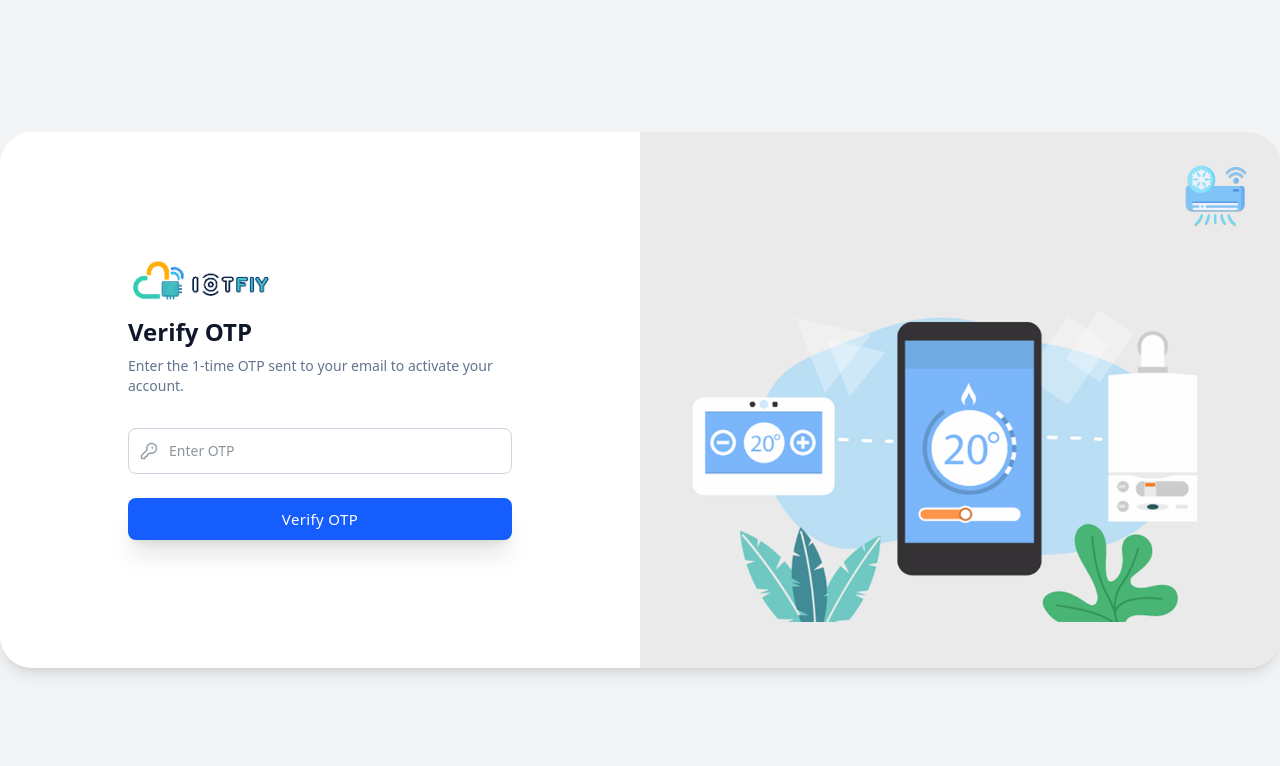
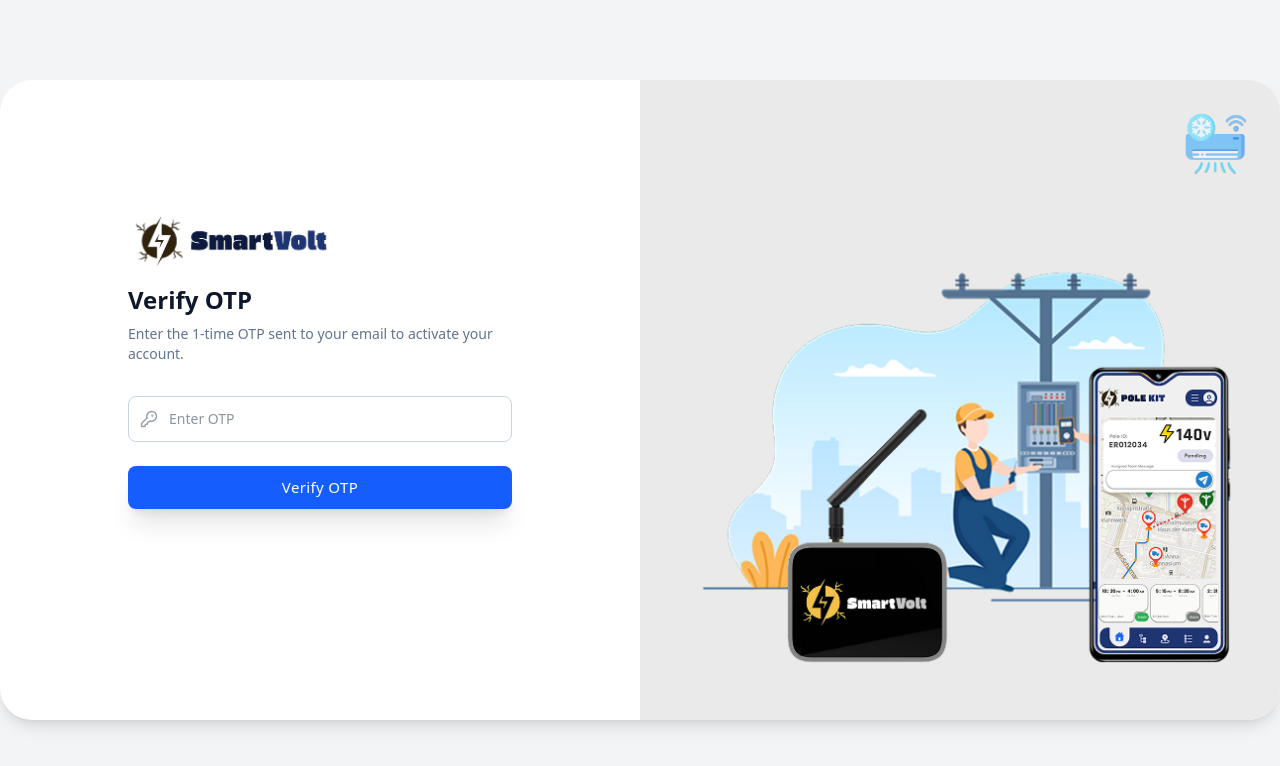
Before and after one commit to FaRaZ-32729/poleKit-Frontend-Vercel, a React (Vite) app: page /verify-otp/1 in a window 1280 px wide. Shown: the top 766 px of the page. Built offline with nearby package versions, Linux system fonts and the light colour scheme; no server answers.

Commit message:
image changed

```diff
--- a/src/components/auth/ForgotPassword.jsx
+++ b/src/components/auth/ForgotPassword.jsx
@@ -9,11 +9,12 @@ const ForgotPassword = () => {
                 <div className="p-8 w-full">
                     <form className="space-y-6 lg:p-24 p-0">
                         <div className="mb-8 text-center md:text-left">
-                            <img
+                            {/* <img
                                 src="/logo.png"
                                 alt="IoTify Logo"
                                 className="h-10 mx-auto md:mx-0 mb-4"
-                            />
+                            /> */}
+                            <img src="/poleKitLogoD.png" alt="SmartVolt Logo" className="h-10 sm:h-15 mx-auto md:mx-0 mb-4" />
                             <h3 className="text-slate-900 text-2xl font-semibold">
                                 Forgot Password
                             </h3>
@@ -69,12 +70,19 @@ const ForgotPassword = () => {
                     </div>
 
                     {/* Main Image */}
-                    <div className="flex-grow flex items-center justify-center p-4">
+                    {/* <div className="flex-grow flex items-center justify-center p-4">
                         <img
                             src="/login-image.png"
                             className="w-full h-auto object-contain"
                             alt="Illustration"
                         />
+                    </div> */}
+                    {/* Right Panel */}
+                    <div style={{ backgroundColor: "#EAEAEA" }} className="h-full hidden md:flex flex-col items-center justify-between p-4">
+
+                        <div className="flex-grow flex items-center justify-center p-4">
+                            <img src="/poleKitLogin.png" className="w-full h-auto object-contain" />
+                        </div>
                     </div>
                 </div>
 
--- a/src/components/auth/ResetPassword.jsx
+++ b/src/components/auth/ResetPassword.jsx
@@ -9,11 +9,12 @@ const ResetPassword = () => {
                 <div className="p-8 w-full">
                     <form className="space-y-6 lg:p-24 p-0">
                         <div className="mb-8 text-center md:text-left">
-                            <img
+                            {/* <img
                                 src="/logo.png"
                                 alt="IoTify Logo"
                                 className="h-10 mx-auto md:mx-0 mb-4"
-                            />
+                            /> */}
+                            <img src="/poleKitLogoD.png" alt="SmartVolt Logo" className="h-10 sm:h-15 mx-auto md:mx-0 mb-4" />
                             <h3 className="text-slate-900 text-2xl font-semibold">
                                 Set a New Password
                             </h3>
@@ -112,12 +113,19 @@ const ResetPassword = () => {
                         />
                     </div>
 
-                    <div className="flex-grow flex items-center justify-center p-4">
+                    {/* <div className="flex-grow flex items-center justify-center p-4">
                         <img
                             src="/login-image.png"
                             className="w-full h-auto object-contain"
                             alt="Illustration"
                         />
+                    </div> */}
+                    {/* Right Panel */}
+                    <div style={{ backgroundColor: "#EAEAEA" }} className="h-full hidden md:flex flex-col items-center justify-between p-4">
+
+                        <div className="flex-grow flex items-center justify-center p-4">
+                            <img src="/poleKitLogin.png" className="w-full h-auto object-contain" />
+                        </div>
                     </div>
                 </div>
 
--- a/src/components/auth/SetupPassword.jsx
+++ b/src/components/auth/SetupPassword.jsx
@@ -61,11 +61,12 @@ const SetupPassword = () => {
                 <div className="p-8 w-full">
                     <form className="space-y-6 lg:p-24 p-0" onSubmit={handleSubmit}>
                         <div className="mb-8 text-center md:text-left">
-                            <img
+                            {/* <img
                                 src="/logo.png"
                                 alt="IoTify Logo"
                                 className="h-10 mx-auto md:mx-0 mb-4"
-                            />
+                            /> */}
+                            <img src="/poleKitLogoD.png" alt="SmartVolt Logo" className="h-10 sm:h-15 mx-auto md:mx-0 mb-4" />
                             <h3 className="text-slate-900 text-2xl font-semibold">
                                 Set Your Password
                             </h3>
@@ -144,12 +145,19 @@ const SetupPassword = () => {
                     </div>
 
                     {/* Main Image */}
-                    <div className="flex-grow flex items-center justify-center p-4">
+                    {/* <div className="flex-grow flex items-center justify-center p-4">
                         <img
                             src="/login-image.png"
                             className="w-full h-auto object-contain"
                             alt="Illustration"
                         />
+                    </div> */}
+                    {/* Right Panel */}
+                    <div style={{ backgroundColor: "#EAEAEA" }} className="h-full hidden md:flex flex-col items-center justify-between p-4">
+
+                        <div className="flex-grow flex items-center justify-center p-4">
+                            <img src="/poleKitLogin.png" className="w-full h-auto object-contain" />
+                        </div>
                     </div>
                 </div>
             </div>
--- a/src/components/auth/VerifyOtp.jsx
+++ b/src/components/auth/VerifyOtp.jsx
@@ -62,11 +62,12 @@ const VerifyOtp = () => {
                         onSubmit={handleVerify}
                     >
                         <div className="mb-8 text-center md:text-left">
-                            <img
+                            {/* <img
                                 src="/logo.png"
                                 alt="IoTify Logo"
                                 className="h-10 mx-auto md:mx-0 mb-4"
-                            />
+                            /> */}
+                            <img src="/poleKitLogoD.png" alt="SmartVolt Logo" className="h-10 sm:h-15 mx-auto md:mx-0 mb-4" />
                             <h3 className="text-slate-900 text-2xl font-semibold">
                                 Verify OTP
                             </h3>
@@ -95,8 +96,8 @@ const VerifyOtp = () => {
                                 type="submit"
                                 disabled={loading}
                                 className={`w-full shadow-xl py-2.5 px-4 text-[15px] font-medium tracking-wide rounded-lg text-white ${loading
-                                        ? "bg-blue-400"
-                                        : "bg-blue-600 hover:bg-blue-700"
+                                    ? "bg-blue-400"
+                                    : "bg-blue-600 hover:bg-blue-700"
                                     } focus:outline-none`}
                             >
                                 {loading ? "Verifying..." : "Verify OTP"}
@@ -115,12 +116,19 @@ const VerifyOtp = () => {
                         />
                     </div>
 
-                    <div className="flex-grow flex items-center justify-center p-4">
+                    {/* <div className="flex-grow flex items-center justify-center p-4">
                         <img
                             src="/login-image.png"
                             className="w-full h-auto object-contain"
                             alt="Illustration"
                         />
+                    </div> */}
+                    {/* Right Panel */}
+                    <div style={{ backgroundColor: "#EAEAEA" }} className="h-full hidden md:flex flex-col items-center justify-between p-4">
+
+                        <div className="flex-grow flex items-center justify-center p-4">
+                            <img src="/poleKitLogin.png" className="w-full h-auto object-contain" />
+                        </div>
                     </div>
                 </div>
 
```
Also changed, not shown: src/components/home/MainContent.jsx (+0 -28 lines).
